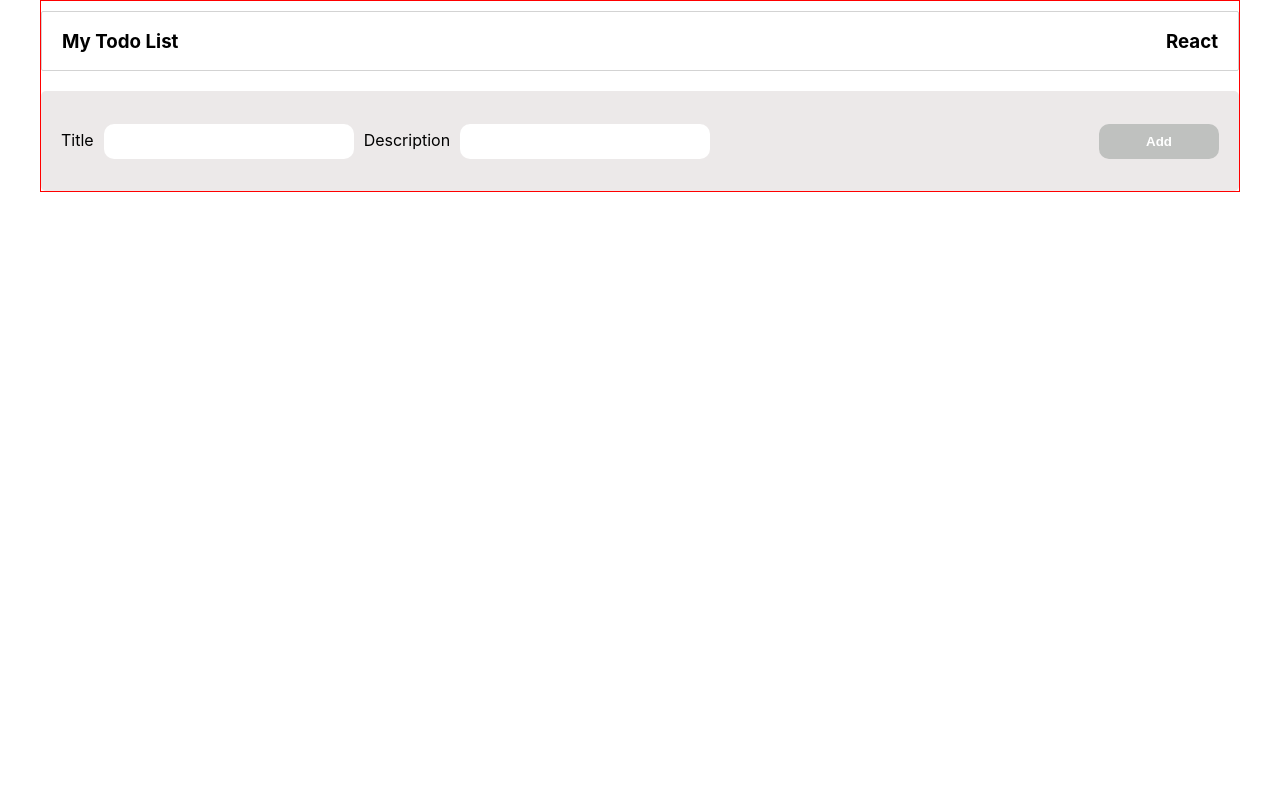
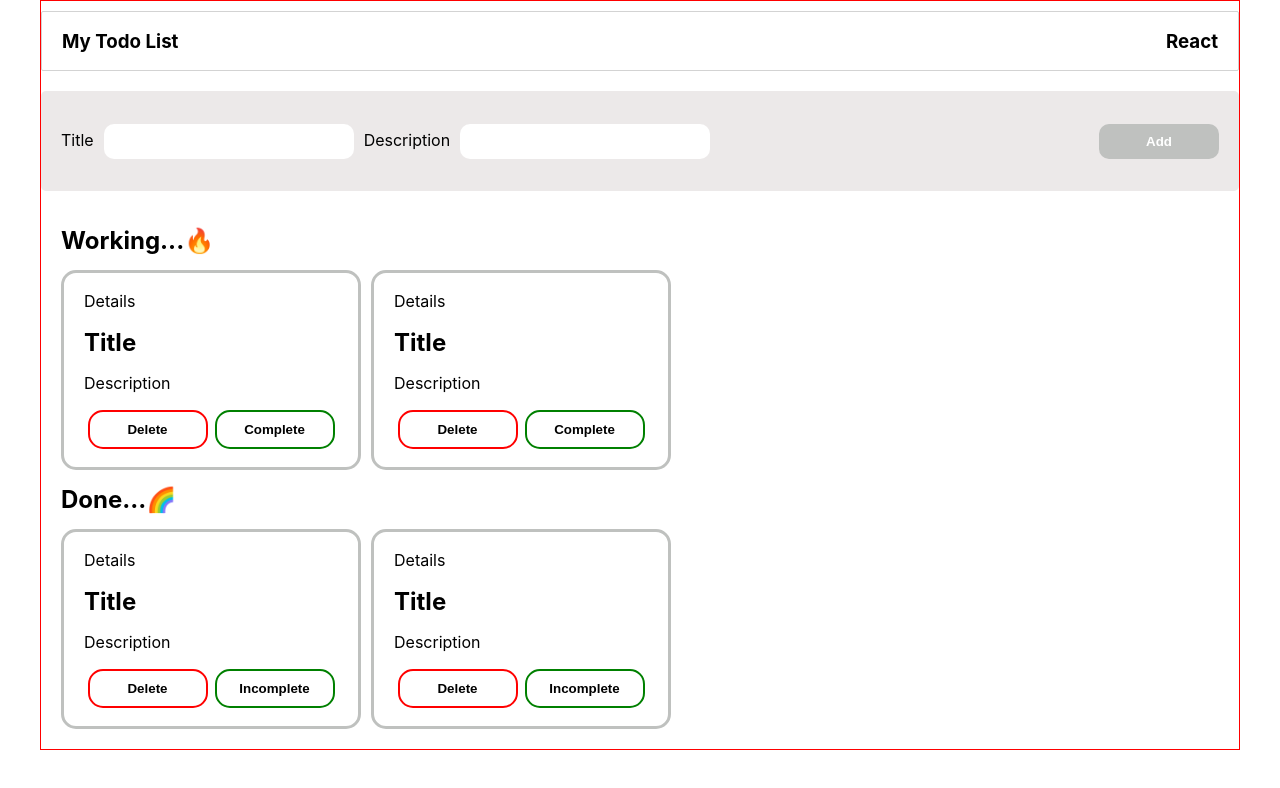
Before and after one commit to hanbitk/todo-level2, a React (Create React App) app: page / in a window 1280 px wide. Shown: the top 788 px of the page. Built offline with nearby package versions, Linux system fonts and the light colour scheme.

Commit message:
Todos.jsx : Created and styled Todos.jsx

```diff
--- a/src/App.jsx
+++ b/src/App.jsx
@@ -2,6 +2,7 @@ import "./App.css";
 import styled from "styled-components";
 import Header from './components/Header/Header';
 import Form from './components/Form/Form';
+import Todos from './components/Todos/Todos';
 
 const StContainer = styled.div`
   border: 1px solid red;
@@ -16,6 +17,7 @@ function App() {
   return <StContainer>
     <Header/>
     <Form/>
+    <Todos/>
   </StContainer>;
 }
 
--- /dev/null
+++ b/src/components/Todos/Todos.jsx
@@ -0,0 +1,108 @@
+import React from "react";
+import styled from "styled-components";
+
+const StTodosContainer = styled.div`
+  padding: 20px;
+`;
+
+const StTodosDiv = styled.div``;
+
+const StTodoTitleDiv = styled.div`
+  margin-block: 15px;
+`;
+
+const StTodoDiv = styled.div`
+  display: flex;
+  gap: 10px;
+`;
+
+const StTodoh2 = styled.h2``;
+
+const StTodoBoxDiv = styled.div`
+  display: flex;
+  flex-direction: column;
+  justify-content: space-around;
+  border: 3px solid #bfc1bf;
+  border-radius: 15px;
+  width: 300px;
+  height: 200px;
+  padding-block: 10px;
+  padding-inline: 20px;
+`;
+
+const StTodoBoxP = styled.p``;
+
+const StTodoBoxh2 = styled.h2``;
+
+const StTodoBoxButtonDiv = styled.div`
+  display: flex;
+  justify-content: space-around;
+`;
+
+const StTodoBoxButton = styled.button`
+  border: 2px solid ${(props) => props.borderColor};
+  border-radius: 15px;
+  padding: 10px;
+  width: 120px;
+  font-weight: bold;
+`;
+
+function Todos() {
+  return (
+    <StTodosContainer>
+      <StTodosDiv>
+        <StTodoTitleDiv>
+          <StTodoh2>Working...🔥</StTodoh2>
+        </StTodoTitleDiv>
+        <StTodoDiv>
+          <StTodoBoxDiv>
+            <StTodoBoxP>Details</StTodoBoxP>
+            <StTodoBoxh2>Title</StTodoBoxh2>
+            <StTodoBoxP>Description</StTodoBoxP>
+            <StTodoBoxButtonDiv>
+              <StTodoBoxButton borderColor="red">Delete</StTodoBoxButton>
+              <StTodoBoxButton borderColor="green">Complete</StTodoBoxButton>
+            </StTodoBoxButtonDiv>
+          </StTodoBoxDiv>
+          <StTodoBoxDiv>
+            <StTodoBoxP>Details</StTodoBoxP>
+            <StTodoBoxh2>Title</StTodoBoxh2>
+            <StTodoBoxP>Description</StTodoBoxP>
+            <StTodoBoxButtonDiv>
+              <StTodoBoxButton borderColor="red">Delete</StTodoBoxButton>
+              <StTodoBoxButton borderColor="green">Complete</StTodoBoxButton>
+            </StTodoBoxButtonDiv>
+          </StTodoBoxDiv>
+        </StTodoDiv>
+      </StTodosDiv>
+
+      <StTodosDiv>
+        <StTodoTitleDiv>
+          <StTodoh2>Done...🌈</StTodoh2>
+        </StTodoTitleDiv>
+        <StTodoDiv>
+          <StTodoBoxDiv>
+            <StTodoBoxP>Details</StTodoBoxP>
+            <StTodoBoxh2>Title</StTodoBoxh2>
+            <StTodoBoxP>Description</StTodoBoxP>
+            <StTodoBoxButtonDiv>
+              <StTodoBoxButton borderColor="red">Delete</StTodoBoxButton>
+              <StTodoBoxButton borderColor="green">Incomplete</StTodoBoxButton>
+            </StTodoBoxButtonDiv>
+          </StTodoBoxDiv>
+          <StTodoBoxDiv>
+            <StTodoBoxP>Details</StTodoBoxP>
+            <StTodoBoxh2>Title</StTodoBoxh2>
+            <StTodoBoxP>Description</StTodoBoxP>
+            <StTodoBoxButtonDiv>
+              <StTodoBoxButton borderColor="red">Delete</StTodoBoxButton>
+              <StTodoBoxButton borderColor="green">Incomplete</StTodoBoxButton>
+            </StTodoBoxButtonDiv>
+          </StTodoBoxDiv>
+        </StTodoDiv>
+      </StTodosDiv>
+    </StTodosContainer>
+  );
+}
+
+export default Todos;
```
